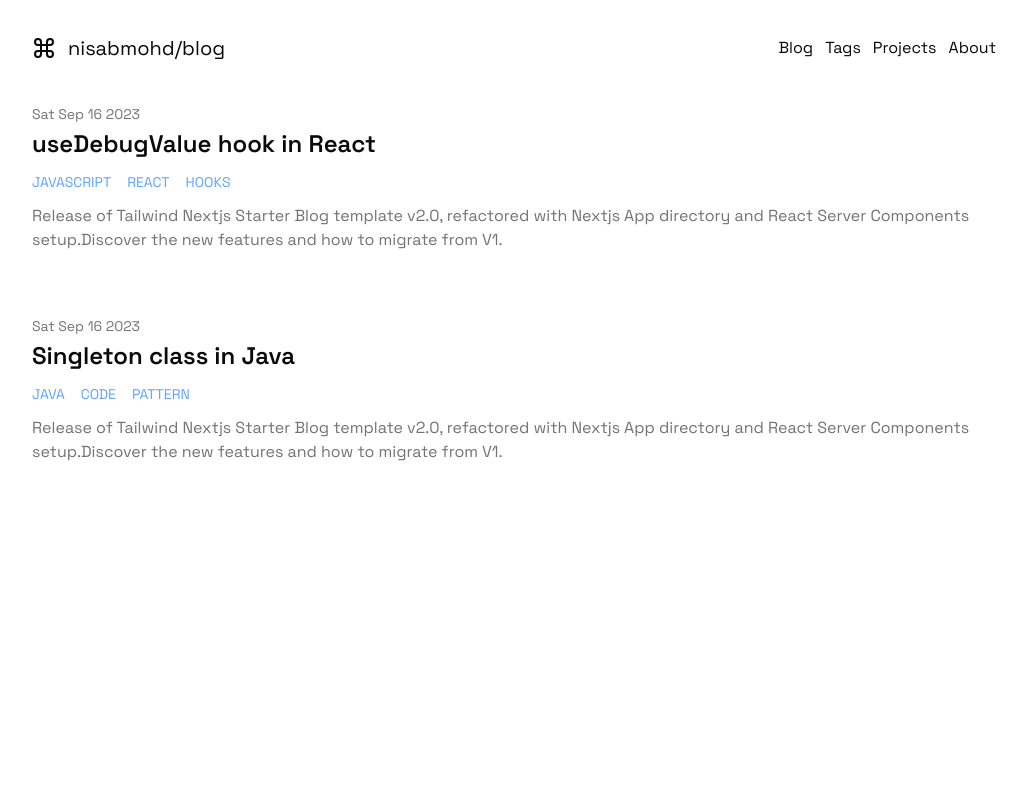
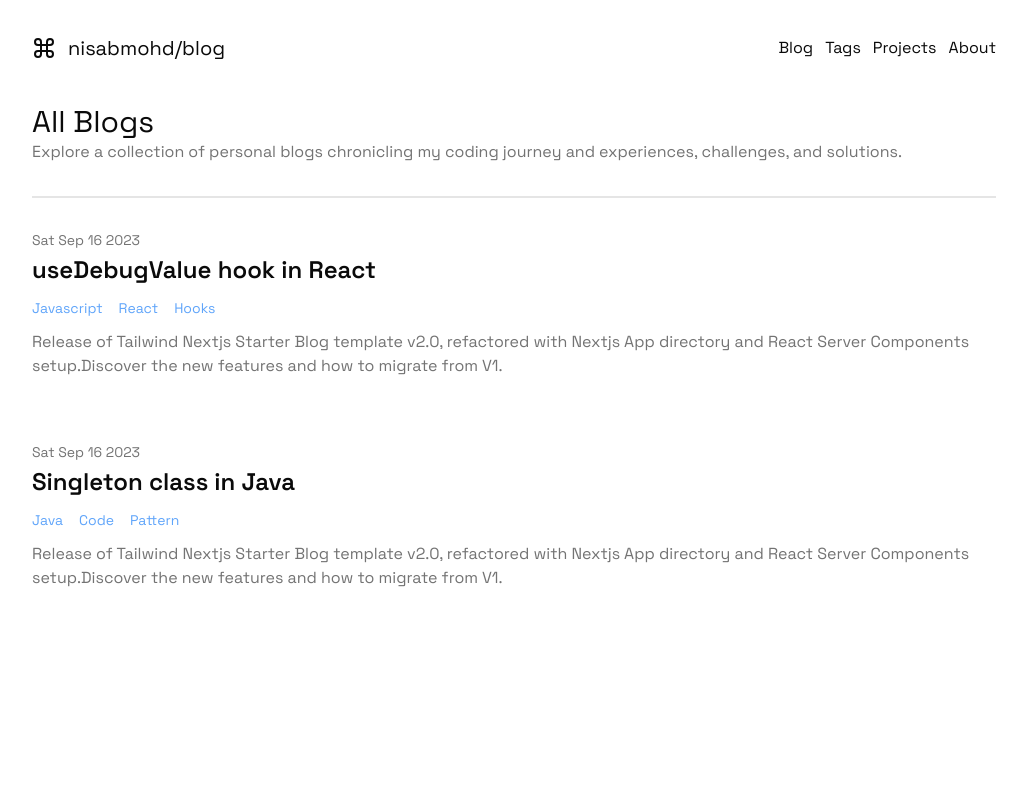
Before and after one commit to nisabmohd/nisabmohd.blog, a Next.js app: page /blog in a window 1280 px wide. Shown: the top 800 px of the page, without its empty margins (126-1153 px from the left). Built offline with nearby package versions, Linux system fonts and the light colour scheme.

Commit message:
some ui changes

```diff
--- a/src/app/about/page.tsx
+++ b/src/app/about/page.tsx
@@ -1,3 +1,3 @@
-export default function page() {
-  return <div>page</div>;
+export default function About() {
+  return <div>About page</div>;
 }
--- a/src/app/blog/page.tsx
+++ b/src/app/blog/page.tsx
@@ -4,7 +4,15 @@ import { getAllMetaData } from "@/lib/md";
 export default async function page() {
   const metadatas = await getAllMetaData();
   return (
-    <div className="flex flex-col gap-16">
+    <div>
+      <div className="border-b-2 pb-8">
+        <h1 className="text-3xl">All Blogs</h1>
+        <p className="text-muted-foreground">
+          Explore a collection of personal blogs chronicling my coding journey
+          and experiences, challenges, and solutions.
+        </p>
+      </div>
+      <div className="flex flex-col gap-16 mt-8">
         {metadatas.map((metadata) => (
           <BlogCard
             key={metadata.slug}
@@ -16,5 +24,6 @@ export default async function page() {
           />
         ))}
       </div>
+    </div>
   );
 }
--- a/src/app/page.tsx
+++ b/src/app/page.tsx
@@ -1,5 +1,7 @@
 import BlogCard from "@/components/blog-card";
 import { getAllMetaData } from "@/lib/md";
+import { ChevronRight } from "lucide-react";
+import Link from "next/link";
 
 export default async function Home() {
   const metadatas = await getAllMetaData();
@@ -25,6 +27,12 @@ export default async function Home() {
           />
         ))}
       </div>
+      <Link
+        href="/blog"
+        className="text-right flex flex-row items-center gap-2 text-muted-foreground mt-10"
+      >
+        All Posts <ChevronRight className="w-5 h-5" />
+      </Link>
     </div>
   );
 }
--- a/src/app/projects/page.tsx
+++ b/src/app/projects/page.tsx
@@ -1,3 +1,3 @@
-export default function page() {
-  return <div>page</div>;
+export default function Projects() {
+  return <div>Projects page</div>;
 }
--- a/src/app/tags/[tag]/page.tsx
+++ b/src/app/tags/[tag]/page.tsx
@@ -1,3 +1,36 @@
-export default function page() {
-  return <div>page</div>;
+import BlogCard from "@/components/blog-card";
+import { getTagPosts } from "@/lib/md";
+
+export default async function TagSpecific({
+  params: { tag },
+}: {
+  params: { tag: string };
+}) {
+  const posts = await getTagPosts(tag);
+  return (
+    <div>
+      <div className="border-b-2 pb-8">
+        <h1 className="text-3xl">
+          {" "}
+          Tag : <span className="capitalize text-muted-foreground">{tag}</span>
+        </h1>
+        <p className="text-muted-foreground">
+          Explore a collection of personal blogs chronicling my coding journey
+          and experiences, challenges, and solutions.
+        </p>
+      </div>
+      <div className="flex flex-col gap-16 mt-8">
+        {posts.map((metadata) => (
+          <BlogCard
+            key={metadata.slug}
+            date={metadata.published}
+            title={metadata.title}
+            description={metadata.description}
+            tags={metadata.tags ?? []}
+            slug={metadata.slug}
+          />
+        ))}
+      </div>
+    </div>
+  );
 }
--- a/src/app/tags/page.tsx
+++ b/src/app/tags/page.tsx
@@ -4,9 +4,15 @@ import { getAllTags } from "@/lib/md";
 export default async function page() {
   const tagMap = await getAllTags();
   return (
-    <div className="flex flex-col items-center justify-center pt-4">
-      <h1 className="text-3xl mb-8">Tags</h1>
-      <div className="flex flex-row flex-wrap gap-5">
+    <div className="flex flex-col">
+      <div className="border-b-2 pb-8">
+        <h1 className="text-3xl">All Tags</h1>
+        <p className="text-muted-foreground">
+          Explore a collection of personal blogs chronicling my coding journey
+          and experiences, challenges, and solutions.
+        </p>
+      </div>
+      <div className="flex flex-row flex-wrap gap-5 mt-8">
         {Array.from(tagMap.keys()).map((tag) => (
           <Chip key={tag} href={tag}>
             {tag}{" "}
--- a/src/components/chip.tsx
+++ b/src/components/chip.tsx
@@ -5,7 +5,7 @@ export default function Chip({
   href,
 }: PropsWithChildren & { href: string }) {
   return (
-    <Link href={`/tags/${href}`} className="text-blue-400 uppercase text-sm">
+    <Link href={`/tags/${href}`} className="text-blue-400 capitalize text-sm">
       {children}
     </Link>
   );
--- a/src/components/footer.tsx
+++ b/src/components/footer.tsx
@@ -5,7 +5,7 @@ import Link from "next/link";
 export default function Footer() {
   return (
     <footer>
-      <div className="h-24 flex flex-row items-center justify-between max-w-[1028px] mx-auto px-8">
+      <div className="h-24 flex flex-row items-center justify-between max-w-[1028px] mx-auto px-8 text-muted-foreground">
         <div className="flex flex-row items-center gap-2">
           <CommandIcon className="w-4 h-4" />
           Built by{" "}
--- a/src/lib/md.ts
+++ b/src/lib/md.ts
@@ -56,6 +56,11 @@ export async function getAllTags() {
   return map;
 }
 
+export async function getTagPosts(tag: string) {
+  const metas = await getAllMetaData();
+  return metas.filter((meta) => meta.tags.includes(tag));
+}
+
 export async function readMDX(slug: string) {
   const contentDir = path.join(process.cwd(), "src/content/blog");
   const files = await fs.readdir(contentDir);
```
Lines whose indentation alone changed are shown as unchanged.
